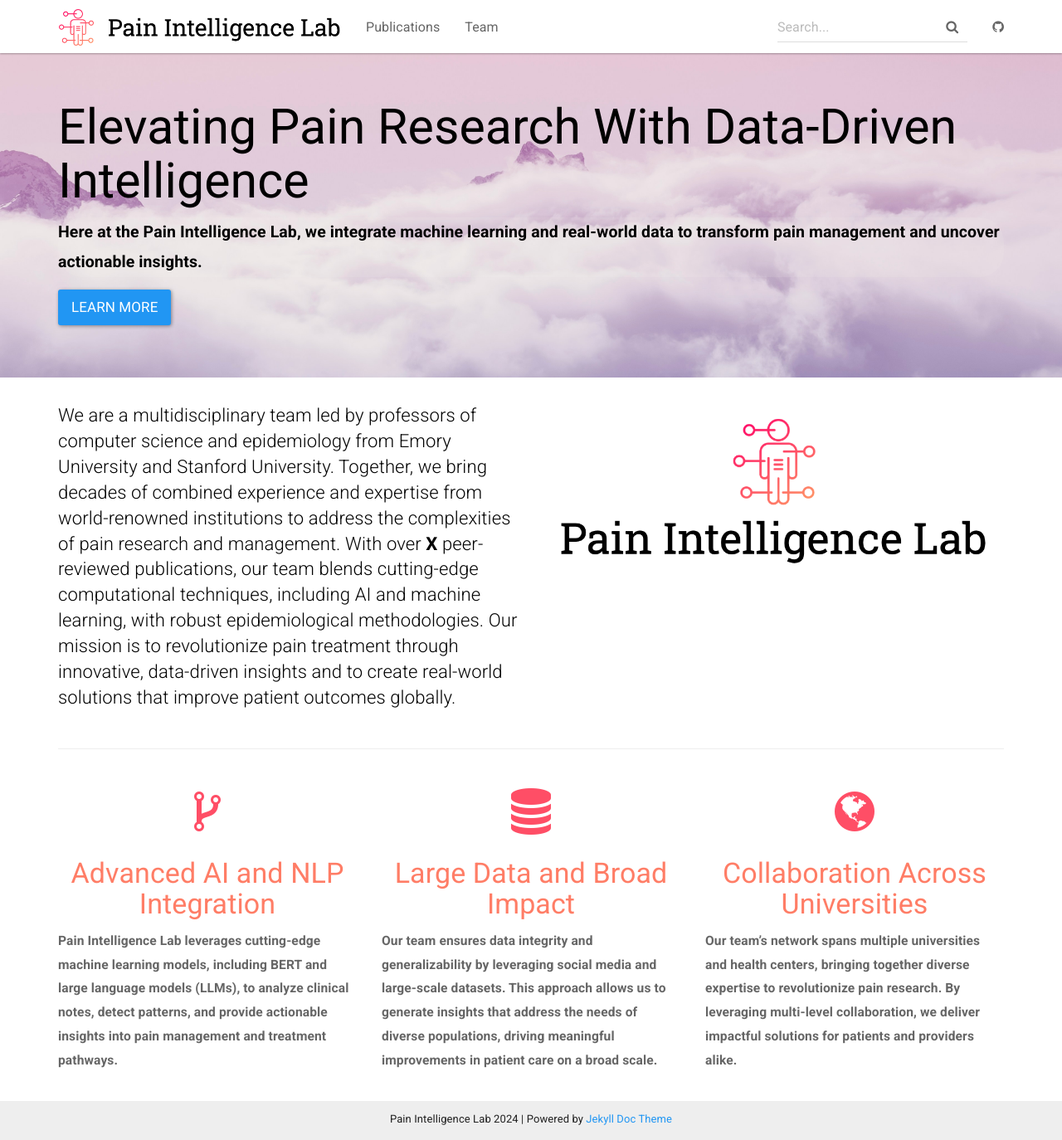
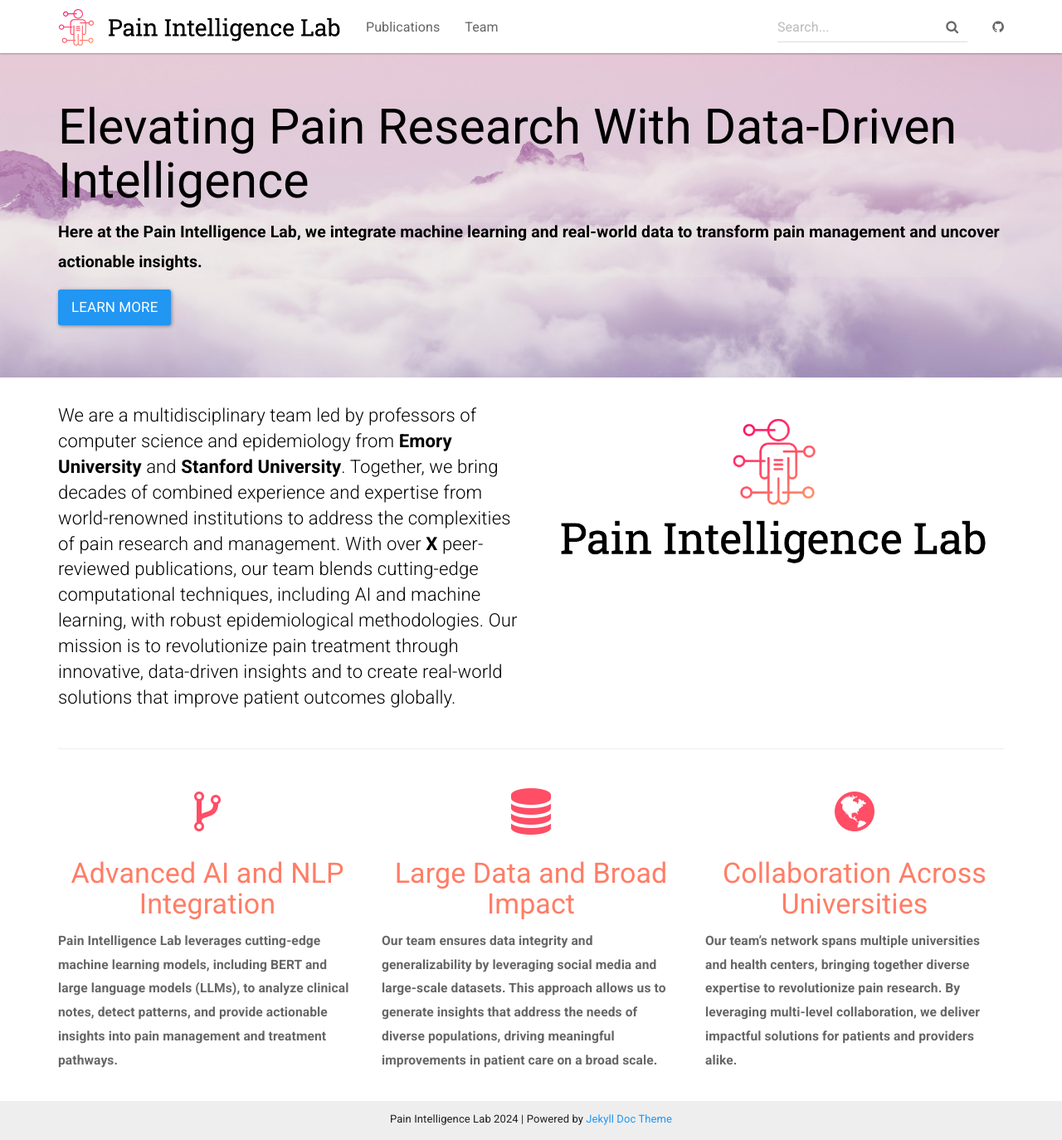
Before and after one commit to potatole123/my-prog, a Jekyll site: the page built from index.html, in a window 1280 px wide and 1374 px high. Shown: the whole window at 83% size. Built offline with Jekyll 4.4.1, drawn with Linux system fonts in a browser that asks for light colours.

```diff
--- a/index.html
+++ b/index.html
@@ -17,7 +17,7 @@ layout: default
         <div class="col-md-6">
             <!-- <h2 class="header-light regular-pad">Who are we?</h2> -->
               <p class="lead" style="color: black; font-size: 1.7em;">We are a multidisciplinary team led by
-                professors of computer science and epidemiology from Emory University and Stanford University.
+                professors of computer science and epidemiology from <strong>Emory University</strong> and <strong>Stanford University</strong>.
                 Together, we bring decades of combined experience and expertise from world-renowned institutions
                 to address the complexities of pain research and management. With over <strong>X</strong>
                 peer-reviewed publications, our team blends cutting-edge computational techniques, including AI
```
